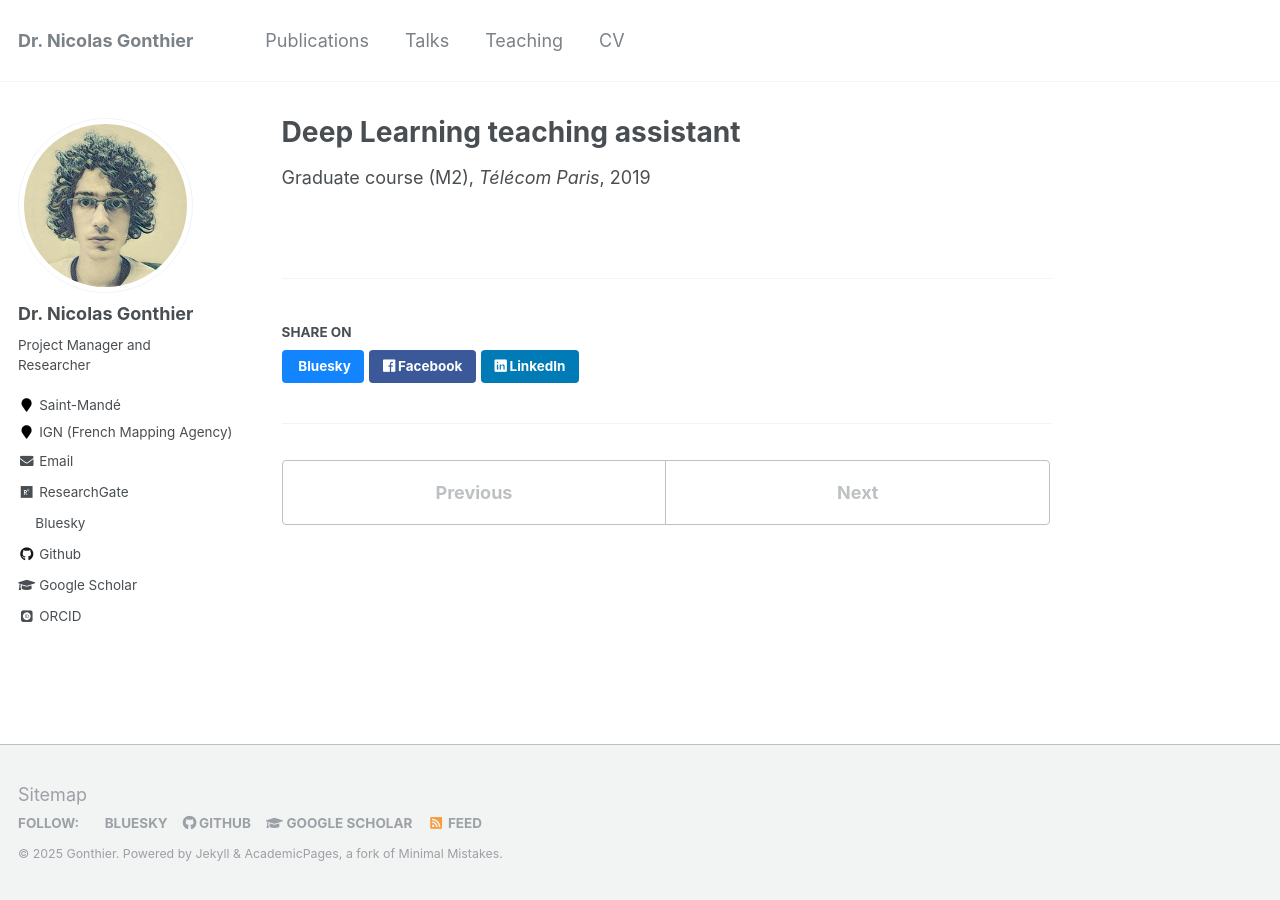
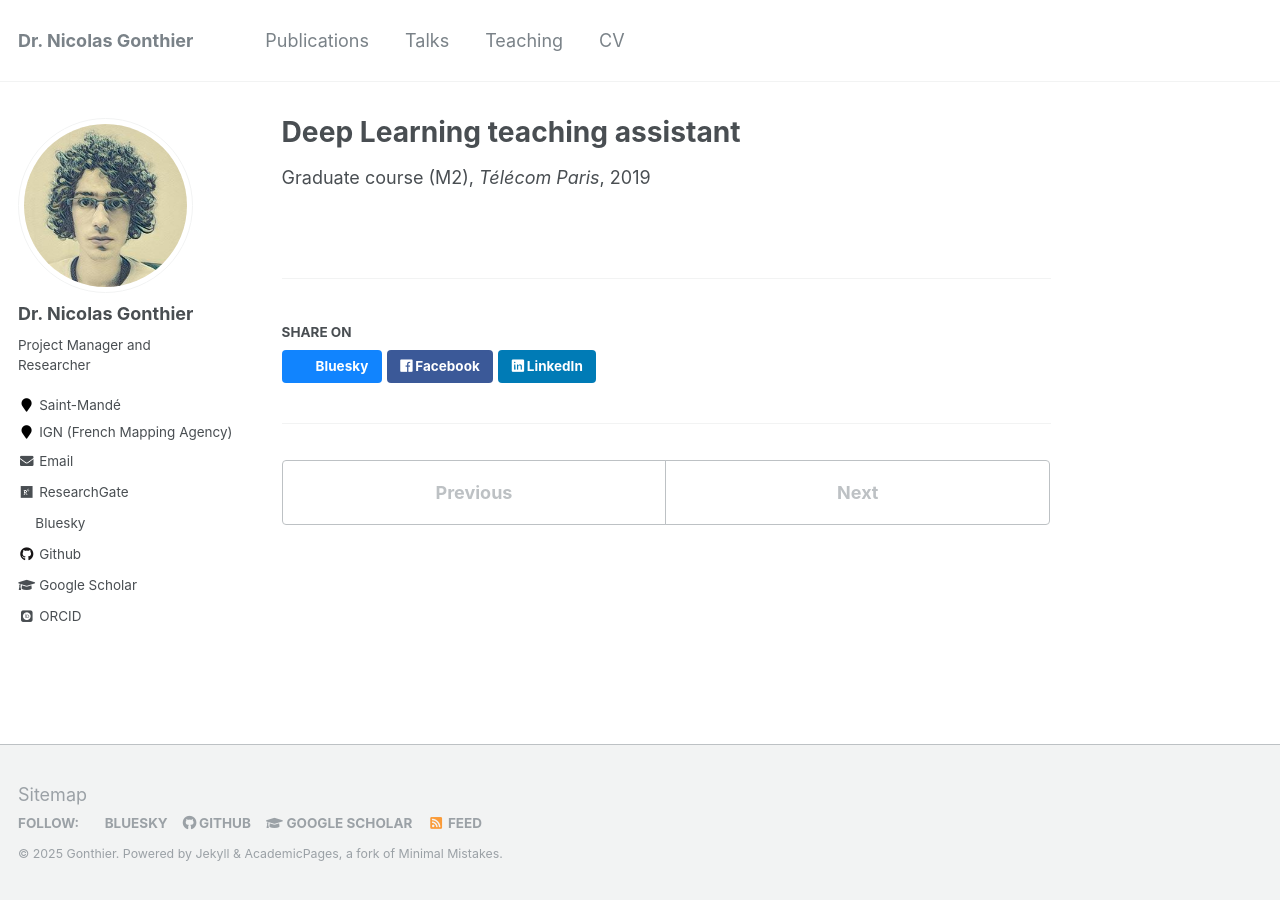
Before and after one commit to ngonthier/ngonthier.github.io, a Jekyll site: the page built from _teaching/2019-DL.md, in a window 1280 px wide. Built offline with Jekyll 4.4.1, drawn with Linux system fonts in a browser that asks for light colours; some web fonts are replaced.

Commit message:
Update social-share.html

```diff
--- a/_includes/social-share.html
+++ b/_includes/social-share.html
@@ -5,7 +5,7 @@
     <h4 class="page__share-title">{{ site.data.ui-text[site.locale].share_on_label | default: "Share on" }}</h4>
   {% endif %}
 
-  <a href="https://bsky.app/intent/compose?text={{ base_path }}{{ page.url }}" class="btn btn--bluesky" title="{{ site.data.ui-text[site.locale].share_on_label | default: 'Share on' }} Bluesky"><i class="fab fa-bluesky" aria-hidden="true"></i><span> Bluesky</span></a>
+  <a href="https://bsky.app/intent/compose?text={{ base_path }}{{ page.url }}" class="btn btn--bluesky" title="{{ site.data.ui-text[site.locale].share_on_label | default: 'Share on' }} Bluesky"><i class="fab fa-fw fa-bluesky" aria-hidden="true"></i><span> Bluesky</span></a>
 
   <a href="https://www.facebook.com/sharer/sharer.php?u={{ base_path }}{{ page.url }}" class="btn btn--facebook" title="{{ site.data.ui-text[site.locale].share_on_label | default: 'Share on' }} Facebook"><i class="fab fa-facebook" aria-hidden="true"></i><span> Facebook</span></a>
 
```
